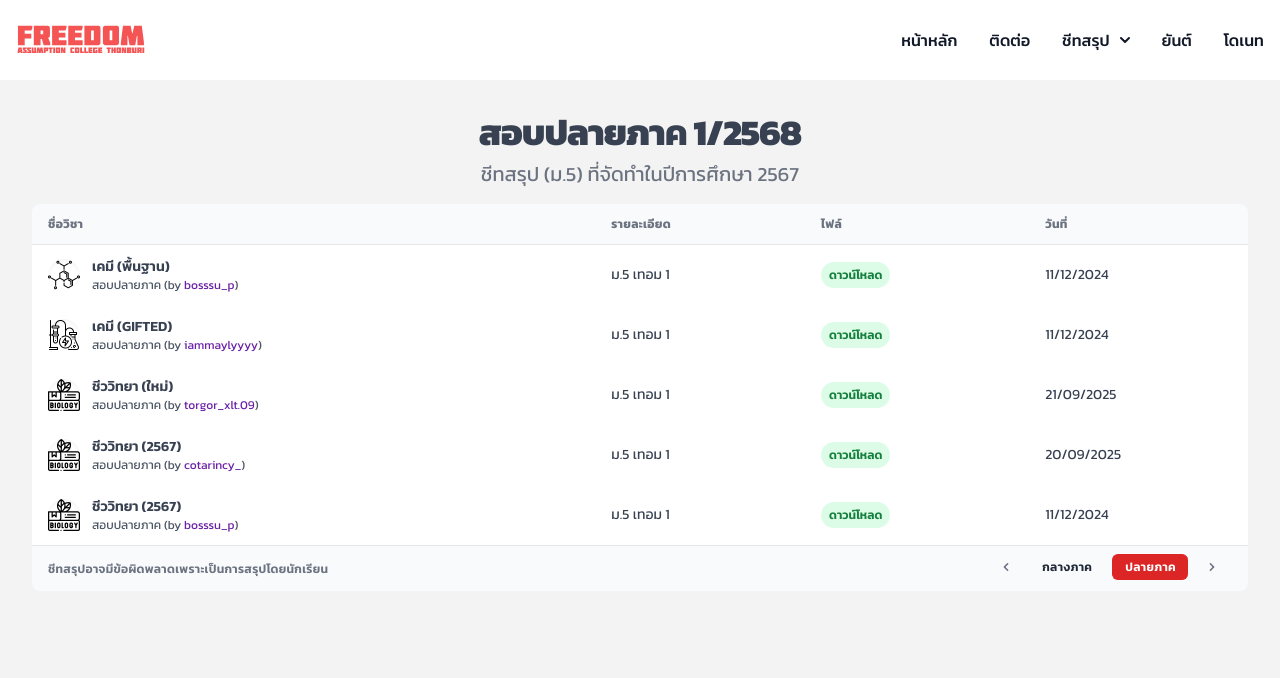
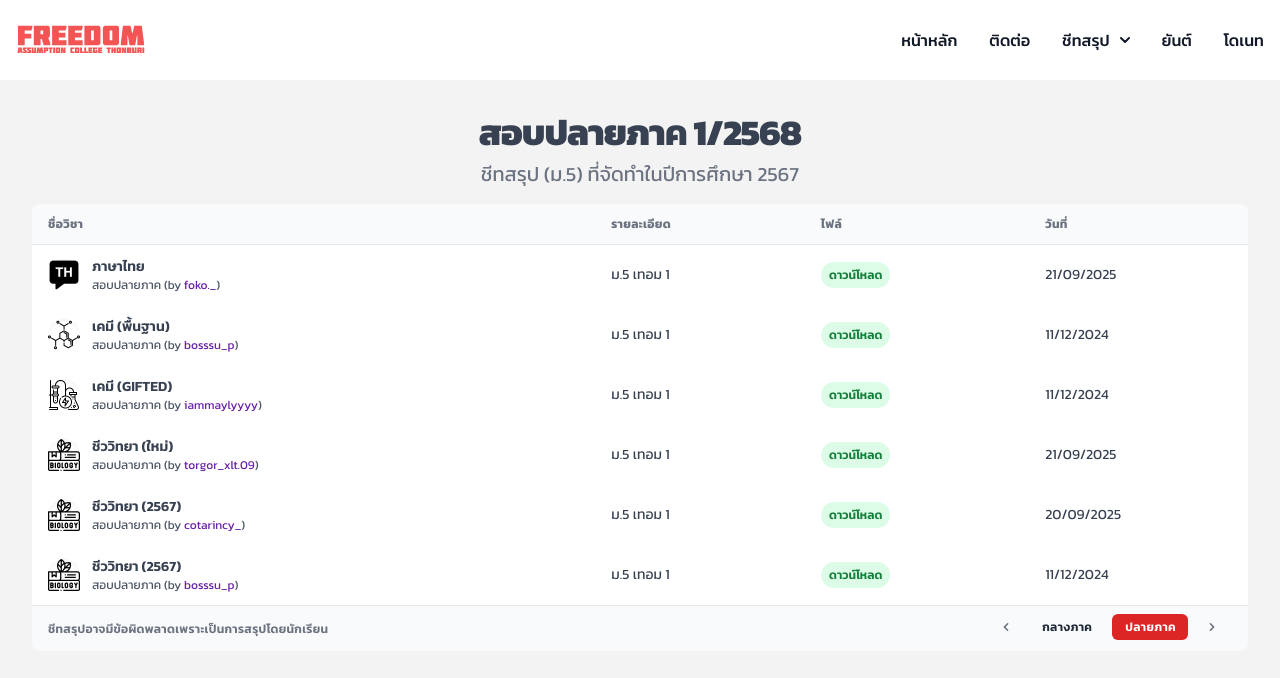
Before and after one commit to poomp5/freedom, a Next.js app: page /m5/final1 in a window 1280 px wide. Shown: the top 678 px of the page. Built offline with nearby package versions, Linux system fonts and the light colour scheme.

Commit message:
feat:thai m5

```diff
--- a/app/m5/final1/page.tsx
+++ b/app/m5/final1/page.tsx
@@ -7,6 +7,15 @@ import SheetRow from "@/app/components/SheetRow";
 const examType = "สอบปลายภาค" as const;
 
 const sheets = [
+  {
+    subject: "ภาษาไทย",
+    filename: "/m5/final1/thai.pdf",
+    icon: "/assets/img/icon/thai.png",
+    date: "21/09/2025",
+    term: "ม.5 เทอม 1",
+    by: { name: "foko._", url: "https://www.instagram.com/foko._/" },
+    examType: "สอบปลายภาค" as const,
+  },
   {
     subject: "เคมี (พื้นฐาน)",
     filename: "/m5/final1/chemis.pdf",
```
Also changed, not shown: 1 other file (tests, documents, lock files or other folders).
